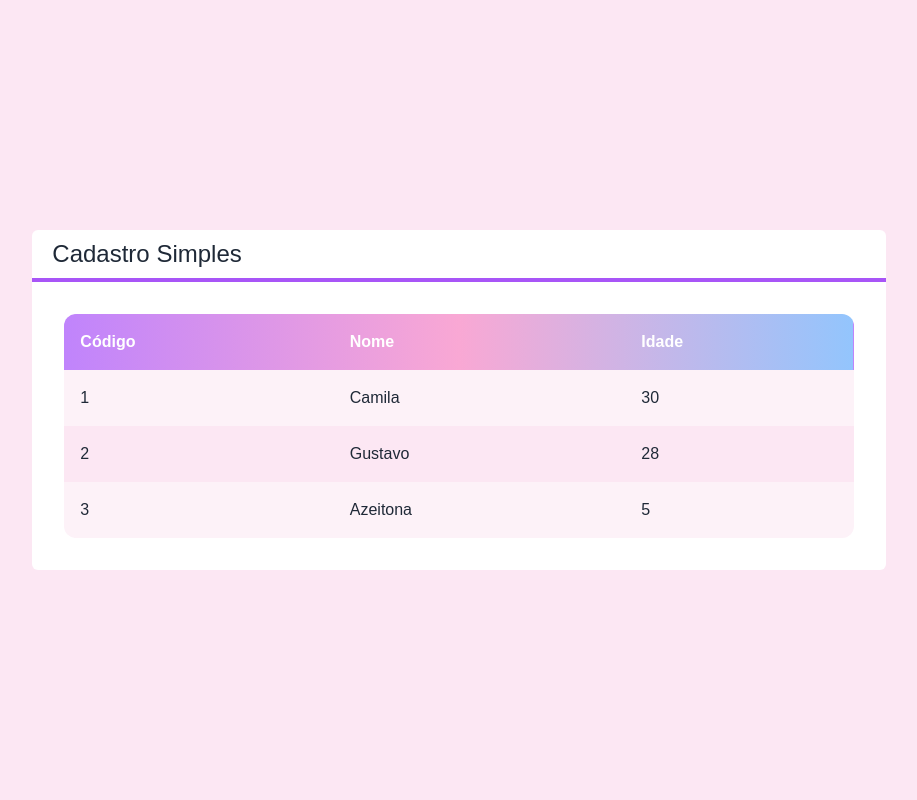
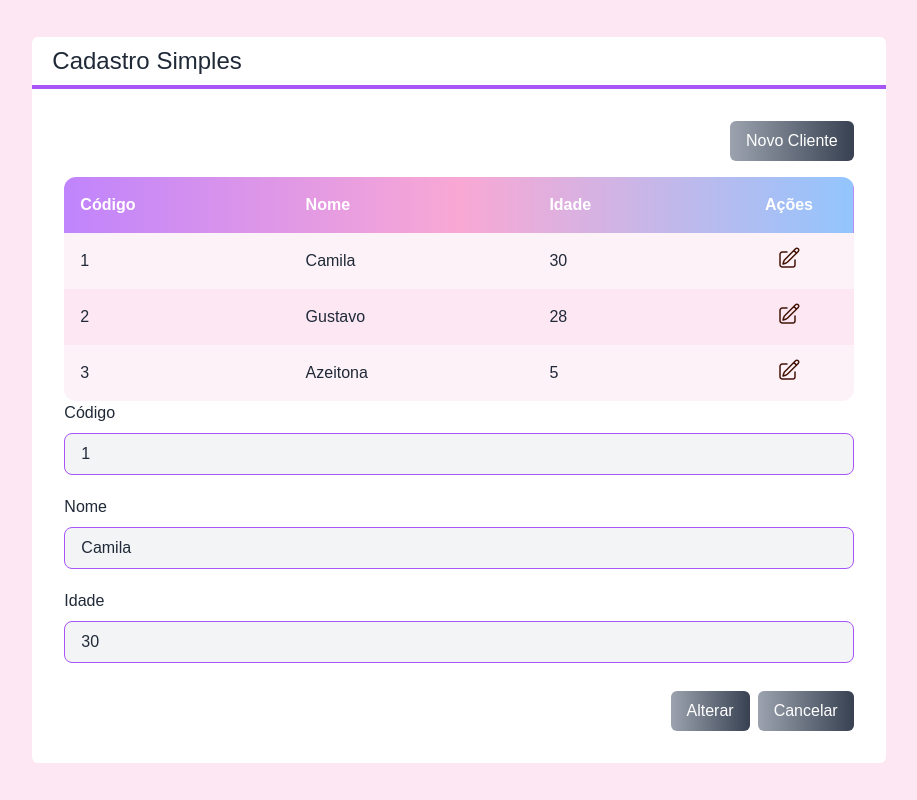
Before and after one commit to camilanobre/cadastro-simples, a Next.js app: page / in a window 1280 px wide. Shown: the whole page, without its empty margins (181-1098 px from the left). Built offline with nearby package versions, Linux system fonts and the light colour scheme.

Commit message:
Iniciando cadastro de form

```diff
--- /dev/null
+++ b/src/components/Botao.tsx
@@ -0,0 +1,20 @@
+interface BotaoProps {
+    // cor?: 'from-green-400 to-green-700' | 'from-blue-400 to-blue-700' | 'from-gray-400 to-gray-700'
+    className?: string
+    children: any
+    onClick?: () => void
+}
+
+export default function Botao(props: BotaoProps) {
+    // const cor = props.cor ?? 'gray'
+
+    return (
+        <button onClick={props.onClick} className={`
+            bg-gradient-to-r from-gray-400 to-gray-700
+            text-white px-4 py-2 rounded-md
+            ${props.className}
+        `}>
+            {props.children}
+        </button>
+    )
+}
--- /dev/null
+++ b/src/components/Entrada.tsx
@@ -0,0 +1,29 @@
+interface EntradaProps {
+    tipo?: 'text' | 'number'
+    texto: string
+    valor: any
+    somenteLeitura?: boolean
+    className?: string
+    change?: (valor: any) => void
+}
+
+export default function Entrada(props: EntradaProps) {
+    return (
+        <div className={`flex flex-col ${props.className}`}>
+            <label className="mb-2">
+                {props.texto}
+            </label>
+            <input
+                type={props.tipo ?? 'text'}
+                value={props.valor}
+                readOnly={props.somenteLeitura}
+                onChange={e => props.change?.(e.target.value)}
+                className={`
+                    border border-purple-500 rounded-lg
+                    focus:outline-none bg-gray-100 px-4 py-2
+                    ${props.somenteLeitura ? '' : 'focus:bg-white'}
+                `}
+            />
+        </div>
+    )
+}
--- /dev/null
+++ b/src/components/Formulario.tsx
@@ -0,0 +1,49 @@
+import { useState } from "react";
+import Cliente from "../core/Cliente";
+import Botao from "./Botao";
+import Entrada from "./Entrada";
+
+interface FormularioProps {
+    cliente: Cliente
+    clienteMudou?: (cliente: Cliente) => void
+    cancelado?: () => void
+}
+
+export default function Formulario(props: FormularioProps) {
+    const id = props.cliente?.id
+    const [nome, setNome] = useState(props.cliente?.nome ?? '')
+    const [idade, setIdade] = useState(props.cliente?.idade ?? 0)
+
+    return (
+        <div>
+            {id ? (
+                <Entrada
+                    somenteLeitura
+                    texto="Código"
+                    valor={id}
+                    className="mb-5"
+                />
+            ) : false}
+            <Entrada
+                texto="Nome"
+                valor={nome}
+                change={setNome}
+                className="mb-5"
+            />
+            <Entrada
+                texto="Idade"
+                tipo="number"
+                valor={idade}
+                change={setIdade}
+            />
+            <div className="flex justify-end mt-7">
+                <Botao className="mr-2">
+                    {id ? 'Alterar' : 'Salvar'}
+                </Botao>
+                <Botao>
+                    Cancelar
+                </Botao>
+            </div>
+        </div>
+    )
+}
--- /dev/null
+++ b/src/components/Icons.tsx
@@ -0,0 +1,33 @@
+export const EditIcon = (
+  <svg
+    xmlns="http://www.w3.org/2000/svg"
+    fill="none"
+    viewBox="0 0 24 24"
+    strokeWidth={1.5}
+    stroke="currentColor"
+    className="size-6"
+  >
+    <path
+      strokeLinecap="round"
+      strokeLinejoin="round"
+      d="m16.862 4.487 1.687-1.688a1.875 1.875 0 1 1 2.652 2.652L10.582 16.07a4.5 4.5 0 0 1-1.897 1.13L6 18l.8-2.685a4.5 4.5 0 0 1 1.13-1.897l8.932-8.931Zm0 0L19.5 7.125M18 14v4.75A2.25 2.25 0 0 1 15.75 21H5.25A2.25 2.25 0 0 1 3 18.75V8.25A2.25 2.25 0 0 1 5.25 6H10"
+    />
+  </svg>
+);
+
+export const DeleteIcon = (
+  <svg
+    xmlns="http://www.w3.org/2000/svg"
+    fill="none"
+    viewBox="0 0 24 24"
+    strokeWidth={1.5}
+    stroke="currentColor"
+    className="size-6"
+  >
+    <path
+      strokeLinecap="round"
+      strokeLinejoin="round"
+      d="m14.74 9-.346 9m-4.788 0L9.26 9m9.968-3.21c.342.052.682.107 1.022.166m-1.022-.165L18.16 19.673a2.25 2.25 0 0 1-2.244 2.077H8.084a2.25 2.25 0 0 1-2.244-2.077L4.772 5.79m14.456 0a48.108 48.108 0 0 0-3.478-.397m-12 .562c.34-.059.68-.114 1.022-.165m0 0a48.11 48.11 0 0 1 3.478-.397m7.5 0v-.916c0-1.18-.91-2.164-2.09-2.201a51.964 51.964 0 0 0-3.32 0c-1.18.037-2.09 1.022-2.09 2.201v.916m7.5 0a48.667 48.667 0 0 0-7.5 0"
+    />
+  </svg>
+);
--- a/src/components/Tabela.tsx
+++ b/src/components/Tabela.tsx
@@ -1,10 +1,15 @@
 import Cliente from "../core/Cliente"
+import { EditIcon, DeleteIcon } from "./Icons"
 
 interface TabelaProps {
     clientes: Cliente[]
+    clienteSelecionado?: (cliente: Cliente) => void
+    clienteExcluido?: (cliente: Cliente) => void
 }
 
 export default function Tabela(props: TabelaProps) {
+
+    const exibirAcoes = props.clienteExcluido || props.clienteSelecionado
 
     function renderHeader() {
         return (
@@ -12,7 +17,33 @@
                 <th className="text-left p-4">Código</th>
                 <th className="text-left p-4">Nome</th>
                 <th className="text-left p-4">Idade</th>
+                {exibirAcoes ? <th>Ações</th> : false}
             </tr>
+        )
+    }
+
+    function renderActions(cliente: Cliente) {
+        return(
+            <td className="flex justify-center">
+                {props.clienteSelecionado ? (
+                     <button onClick={() => props.clienteSelecionado?.(cliente)}
+                        className={`flex justify-center items-center
+                        text-orange-950 rounded-full
+                        hover:bg-red-100
+                        p-2 m-1`}>
+                        {EditIcon}
+                    </button>
+                ) : false}
+                {props.clienteExcluido ? (
+                     <button onClick={() => props.clienteExcluido?.(cliente)}
+                        className={`flex justify-center items-center
+                        text-red-500 rounded-full
+                        hover:bg-red-100
+                        p-2 m-1`}>
+                        {DeleteIcon}
+                    </button>
+                ) : false}
+            </td>
         )
     }
 
@@ -24,6 +55,7 @@
                     <td className="text-left p-4">{cliente.id}</td>
                     <td className="text-left p-4">{cliente.nome}</td>
                     <td className="text-left p-4">{cliente.idade}</td>
+                    {exibirAcoes ? renderActions(cliente) : false}
                 </tr>
             )
         })
--- a/src/pages/index.tsx
+++ b/src/pages/index.tsx
@@ -1,8 +1,10 @@
 
 import Layout from "../components/Layout";
-import React from "react";
+import React, { useState } from "react";
 import Tabela from "../components/Tabela";
 import Cliente from "../core/Cliente";
+import Botao from "../components/Botao";
+import Formulario from "../components/Formulario";
 
 export default function Home() {
 
@@ -11,6 +13,13 @@
     new Cliente('Gustavo', 28, '2'),
     new Cliente('Azeitona', 5, '3')
   ]
+
+  function clienteSelecionado(cliente: Cliente) {
+    console.log(cliente.nome)
+  }
+
+  const [visivel, setVisivel] = useState<'tabela' | 'form'>('tabela')
+
   return (
     <div className={`
       flex h-screen justify-center items-center
@@ -18,7 +27,11 @@
       text-white
     `}>
       <Layout titulo="Cadastro Simples">
-         <Tabela clientes={clientes}></Tabela>
+          <div className="flex justify-end">
+          <Botao className="mb-4">Novo Cliente</Botao>
+          </div>
+         <Tabela clientes={clientes} clienteSelecionado={clienteSelecionado}></Tabela>
+         <Formulario cliente={clientes[0]}></Formulario>
       </Layout>
     </div>
   );
--- a/tailwind.config.js
+++ b/tailwind.config.js
@@ -17,10 +17,17 @@
 // };
 
 module.exports = {
-  content: [
-    './src/pages/**/*.{js,ts,jsx,tsx}',
-    './src/components/**/*.{js,ts,jsx,tsx}',
-  ],
+  purge:{
+    content: [
+      './src/pages/**/*.{js,ts,jsx,tsx}',
+      './src/components/**/*.{js,ts,jsx,tsx}',
+    ],
+    safelist: [
+      /ˆbg-/,
+      /ˆto-/,
+      /ˆfrom-/,
+    ]
+  },
   theme: {
     extend: {},
   },
--- a/tsconfig.json
+++ b/tsconfig.json
@@ -22,7 +22,7 @@
     "next-env.d.ts",
     "**/*.ts",
     "**/*.tsx"
-  ],
+, "src/components/Icons.tsx"  ],
   "exclude": [
     "node_modules"
   ]
```
